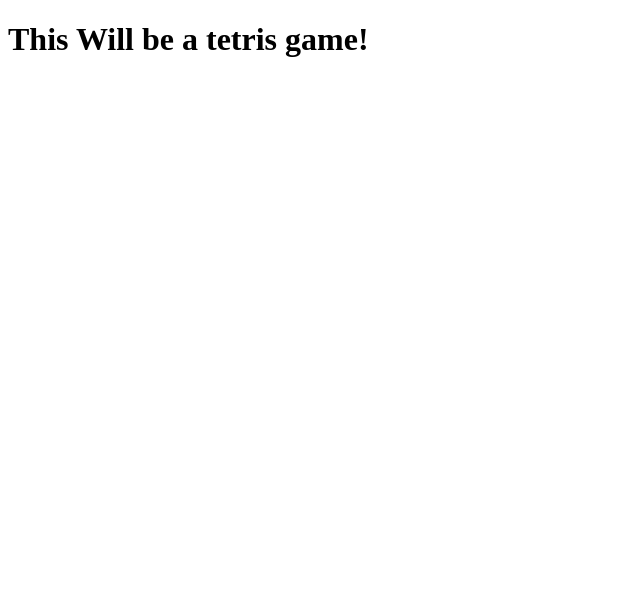
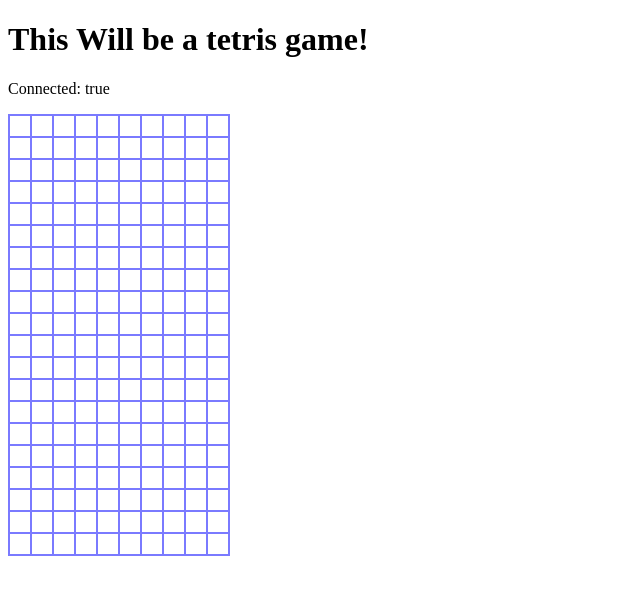
Before and after one commit to Ledwos/JS-Tetris, a website: page frontend/index.html in a window 1280 px wide. Shown: the whole page, without its empty margins (0-640 px from the left). Drawn offline with Linux system fonts and the light colour scheme.

Commit message:
grid / tetrominoes

```diff
--- /dev/null
+++ b/frontend/game.js
@@ -0,0 +1,51 @@
+document.addEventListener('DOMContentLoaded', () => {
+    // Game
+
+    const width = 10;
+    const height = 20;
+    const grid = document.querySelector('.grid');
+
+    // Tetrominoes
+    const lTet = [
+        [1, width+1, width*2+1, 2],
+        [width, width+1, width+2, width*2+2],
+        [1, width+1, width*2+1, width*2],
+        [width, width*2, width*2+1, width*2+2]
+      ]
+
+      const zTet = [
+        [0,width,width+1,width*2+1],
+        [width+1, width+2,width*2,width*2+1],
+        [0,width,width+1,width*2+1],
+        [width+1, width+2,width*2,width*2+1]
+      ]
+
+      const tTet = [
+        [1,width,width+1,width+2],
+        [1,width+1,width+2,width*2+1],
+        [width,width+1,width+2,width*2+1],
+        [1,width,width+1,width*2+1]
+      ]
+
+      const oTet = [
+        [0,1,width,width+1],
+        [0,1,width,width+1],
+        [0,1,width,width+1],
+        [0,1,width,width+1]
+      ]
+
+      const iTet = [
+        [1,width+1,width*2+1,width*3+1],
+        [width,width+1,width+2,width+3],
+        [1,width+1,width*2+1,width*3+1],
+        [width,width+1,width+2,width+3]
+      ]
+
+    const tetArray = [lTet, zTet, tTet, oTet, iTet];
+
+    // test connection:
+    let test = 'true';
+
+    let connectStr = document.querySelector('#connectStr');
+    connectStr.innerHTML = test;
+})
--- /dev/null
+++ b/frontend/index.css
@@ -0,0 +1,14 @@
+
+
+.grid {
+    border: 1px solid rgba(0, 0, 255, 0.521);
+    width: 220px;
+    display: flex;
+    flex-wrap: wrap;
+}
+
+.grid div {
+    border: 1px solid rgba(0, 0, 255, 0.521);
+    width: 20px;
+    height: 20px;
+}
--- a/frontend/index.html
+++ b/frontend/index.html
@@ -3,9 +3,216 @@
 <head>
     <meta charset="UTF-8">
     <meta name="viewport" content="width=device-width, initial-scale=1.0">
+    <script src='./game.js'></script>
+    <link rel='stylesheet' href='./index.css'>
     <title>Dan's Tetris</title>
 </head>
 <body>
     <h1>This Will be a tetris game!</h1>
+    <p>Connected: <span id='connectStr'>false</span></p>
+    <div class='game'>
+        <div class='grid'>
+            <div></div>
+            <div></div>
+            <div></div>
+            <div></div>
+            <div></div>
+            <div></div>
+            <div></div>
+            <div></div>
+            <div></div>
+            <div></div>
+            <div></div>
+            <div></div>
+            <div></div>
+            <div></div>
+            <div></div>
+            <div></div>
+            <div></div>
+            <div></div>
+            <div></div>
+            <div></div>
+            <div></div>
+            <div></div>
+            <div></div>
+            <div></div>
+            <div></div>
+            <div></div>
+            <div></div>
+            <div></div>
+            <div></div>
+            <div></div>
+            <div></div>
+            <div></div>
+            <div></div>
+            <div></div>
+            <div></div>
+            <div></div>
+            <div></div>
+            <div></div>
+            <div></div>
+            <div></div>
+            <div></div>
+            <div></div>
+            <div></div>
+            <div></div>
+            <div></div>
+            <div></div>
+            <div></div>
+            <div></div>
+            <div></div>
+            <div></div>
+            <div></div>
+            <div></div>
+            <div></div>
+            <div></div>
+            <div></div>
+            <div></div>
+            <div></div>
+            <div></div>
+            <div></div>
+            <div></div>
+            <div></div>
+            <div></div>
+            <div></div>
+            <div></div>
+            <div></div>
+            <div></div>
+            <div></div>
+            <div></div>
+            <div></div>
+            <div></div>
+            <div></div>
+            <div></div>
+            <div></div>
+            <div></div>
+            <div></div>
+            <div></div>
+            <div></div>
+            <div></div>
+            <div></div>
+            <div></div>
+            <div></div>
+            <div></div>
+            <div></div>
+            <div></div>
+            <div></div>
+            <div></div>
+            <div></div>
+            <div></div>
+            <div></div>
+            <div></div>
+            <div></div>
+            <div></div>
+            <div></div>
+            <div></div>
+            <div></div>
+            <div></div>
+            <div></div>
+            <div></div>
+            <div></div>
+            <div></div>
+            <div></div>
+            <div></div>
+            <div></div>
+            <div></div>
+            <div></div>
+            <div></div>
+            <div></div>
+            <div></div>
+            <div></div>
+            <div></div>
+            <div></div>
+            <div></div>
+            <div></div>
+            <div></div>
+            <div></div>
+            <div></div>
+            <div></div>
+            <div></div>
+            <div></div>
+            <div></div>
+            <div></div>
+            <div></div>
+            <div></div>
+            <div></div>
+            <div></div>
+            <div></div>
+            <div></div>
+            <div></div>
+            <div></div>
+            <div></div>
+            <div></div>
+            <div></div>
+            <div></div>
+            <div></div>
+            <div></div>
+            <div></div>
+            <div></div>
+            <div></div>
+            <div></div>
+            <div></div>
+            <div></div>
+            <div></div>
+            <div></div>
+            <div></div>
+            <div></div>
+            <div></div>
+            <div></div>
+            <div></div>
+            <div></div>
+            <div></div>
+            <div></div>
+            <div></div>
+            <div></div>
+            <div></div>
+            <div></div>
+            <div></div>
+            <div></div>
+            <div></div>
+            <div></div>
+            <div></div>
+            <div></div>
+            <div></div>
+            <div></div>
+            <div></div>
+            <div></div>
+            <div></div>
+            <div></div>
+            <div></div>
+            <div></div>
+            <div></div>
+            <div></div>
+            <div></div>
+            <div></div>
+            <div></div>
+            <div></div>
+            <div></div>
+            <div></div>
+            <div></div>
+            <div></div>
+            <div></div>
+            <div></div>
+            <div></div>
+            <div></div>
+            <div></div>
+            <div></div>
+            <div></div>
+            <div></div>
+            <div></div>
+            <div></div>
+            <div></div>
+            <div></div>
+            <div></div>
+            <div></div>
+            <div></div>
+            <div></div>
+            <div></div>
+            <div></div>
+            <div></div>
+            <div></div>
+            <div></div>
+        </div>
+    </div>
 </body>
 </html>
```
